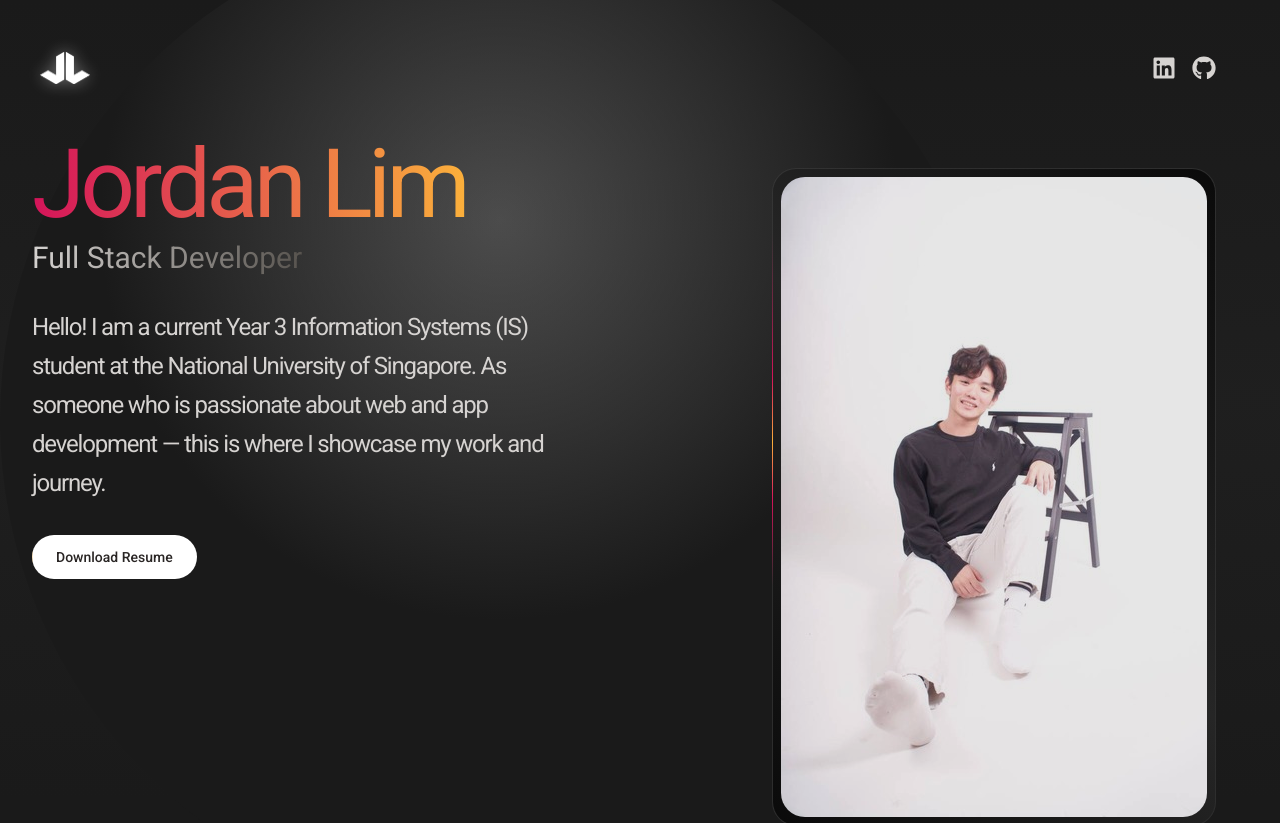
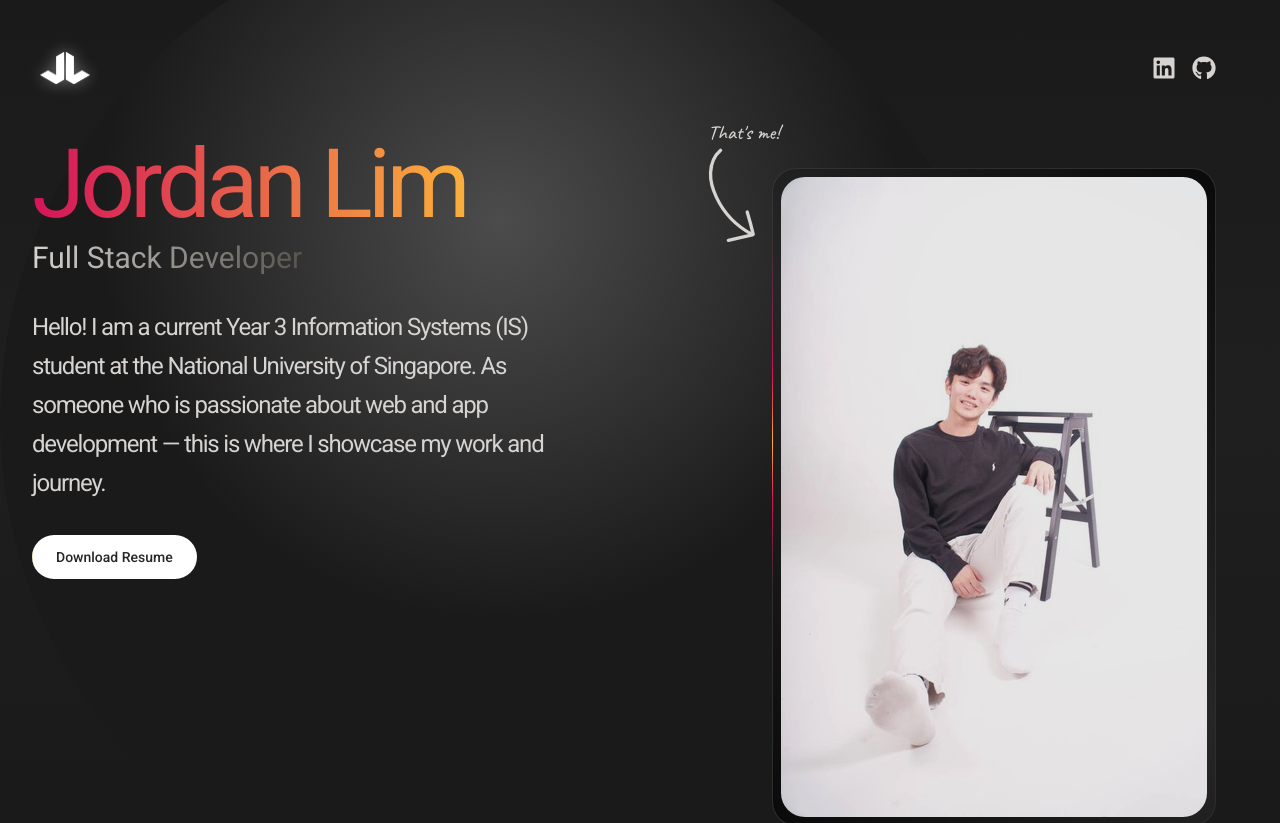
Before and after one commit to jorized/jordanlimzr-portfolio, a React (Vite) app: page / in a window 1280 px wide. Shown: the top 823 px of the page. Built offline with nearby package versions, Linux system fonts and the light colour scheme.

Commit message:
Added cursive arrow

```diff
--- a/src/components/Hero.jsx
+++ b/src/components/Hero.jsx
@@ -34,6 +34,55 @@ const Hero = () => {
             <div className="w-full lg:w-1/2">
                 {/* Parent flex container controls alignment */}
                 <div className="flex justify-center lg:justify-end lg:p-8">
+                    {/* Relative wrapper for positioning the "That's me!" element */}
+                    <div className="relative">
+                        {/* Floating "That's me!" annotation */}
+                        <motion.div
+                            className="absolute -top-12 -left-16 z-10 hidden lg:block"
+                            animate={{ y: [0, -10, 0] }}
+                            transition={{
+                                duration: 2,
+                                repeat: Infinity,
+                                ease: "easeInOut"
+                            }}
+                        >
+                            <span className="text-stone-300 text-xl font-medium" style={{ fontFamily: "'Caveat', cursive" }}>
+                                That's me!
+                            </span>
+                            {/* Squiggly arrow SVG */}
+                            <svg
+                                className="w-12 h-24 text-stone-300"
+                                viewBox="0 0 43.1 85.9"
+                                fill="none"
+                                xmlns="http://www.w3.org/2000/svg"
+                            >
+                                <path
+                                    strokeLinecap="round"
+                                    strokeLinejoin="round"
+                                    stroke="currentColor"
+                                    strokeWidth="3"
+                                    fill="none"
+                                    d="M11.3,2.5c-5.8,5-8.7,12.7-9,20.3s2,15.1,5.3,22c6.7,14,18,25.8,31.7,33.1"
+                                />
+                                <path
+                                    strokeLinecap="round"
+                                    strokeLinejoin="round"
+                                    stroke="currentColor"
+                                    strokeWidth="3"
+                                    fill="none"
+                                    d="M40.6,78.1C39,71.3,37.2,64.6,35.2,58"
+                                />
+                                <path
+                                    strokeLinecap="round"
+                                    strokeLinejoin="round"
+                                    stroke="currentColor"
+                                    strokeWidth="3"
+                                    fill="none"
+                                    d="M39.8,78.5c-7.2,1.7-14.3,3.3-21.5,4.9"
+                                />
+                            </svg>
+                        </motion.div>
+
                         {/* Border Wrapper - Set explicit size */}
                         <motion.div
                             className={`
@@ -67,6 +116,7 @@ const Hero = () => {
                                 }}
                             />
                         </motion.div>
+                    </div>
                 </div>
             </div>
             {/* Text Section ... */}
--- a/src/index.css
+++ b/src/index.css
@@ -1,4 +1,5 @@
 @import url('https://fonts.googleapis.com/css2?family=Roboto:wght@400;500;700&display=swap');
+@import url('https://fonts.googleapis.com/css2?family=Caveat:wght@400;500;600;700&display=swap');
 
 @tailwind base;
 @tailwind components;
```
Lines whose indentation alone changed are shown as unchanged.
